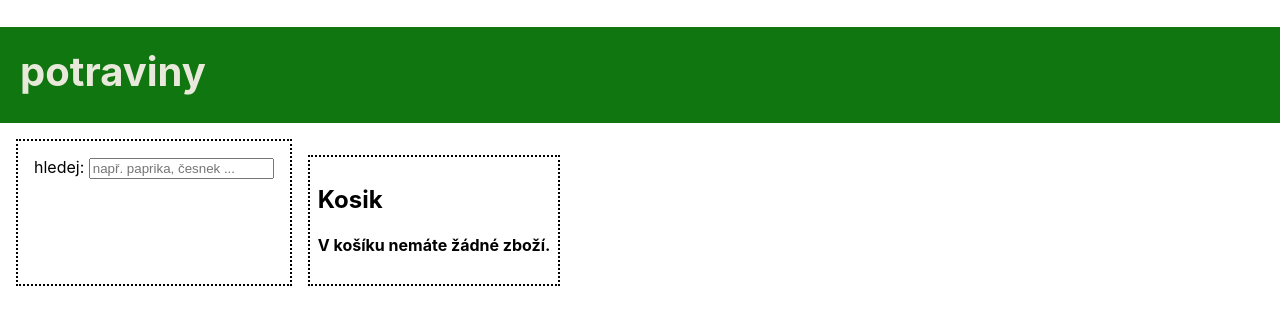
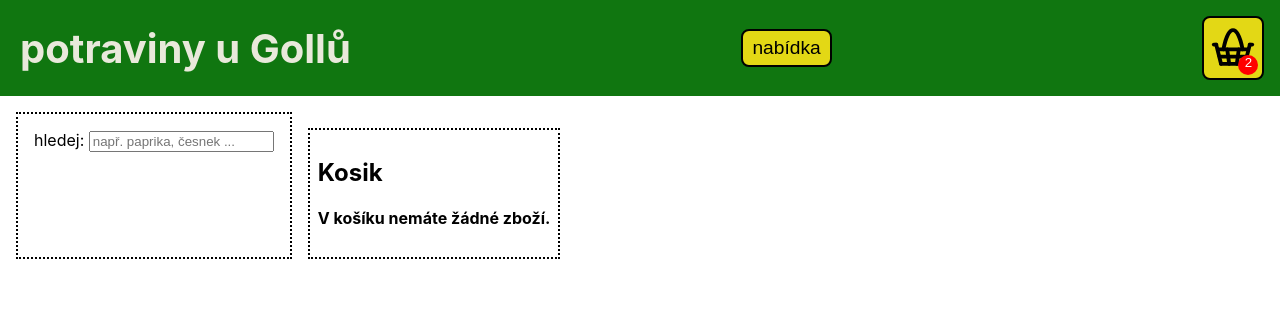
Before and after one commit to Dusan-Goll/OvoZel, a React (Create React App) app: page / in a window 1280 px wide. Shown: the top 324 px of the page. Built offline with nearby package versions, Linux system fonts and the light colour scheme.

Commit message:
I added buttons to header.

```diff
--- a/src/App.css
+++ b/src/App.css
@@ -3,6 +3,52 @@ header {
   color: #e9e9db;
   font-size: 2rem;
   height: 3em;
+  display: flex;
+  flex-direction: row;
+  align-items: center;
+  justify-content: space-between;
+}
+
+header button {
+  background-color: #e3d815;
+  border: 2px solid #000;
+  border-radius: 8px;
+  transition: all ease 0.3s;
+}
+
+header button:hover {
+  background-color: #dbd78d;
+  rotate: 8deg;
+  cursor: pointer;
+}
+
+#nabidka {
+  font-size: 1.2rem;
+  height: 2em;
+  padding: 0 0.5em;
+}
+
+#kosik {
+  margin-right: 1rem;
+  padding: 0.3rem;
+  position: relative;
+}
+
+.cart-icon {
+  font-size: 1rem;
+  height: 3em;
+  width: 3em;
+}
+
+.cisilko {
+  background-color: #ff0000;
+  color: #fff;
+  height: 20px;
+  width: 20px;
+  border-radius: 50%;
+  position: absolute;
+  left: 34px;
+  top: 37px;
 }
 
 h1 {
--- a/src/App.js
+++ b/src/App.js
@@ -59,7 +59,15 @@ function App() {
   return (
     <>
       <header>
-        <h1>potraviny</h1>
+        <h1>potraviny u Gollů</h1>
+        <button id="nabidka">nabídka</button>
+        <button id="kosik">
+          <img
+            className="cart-icon" src="./img/svgs/cart.svg"
+            alt="ikonka nákupního košíku"
+          />
+          <div className="cisilko">2</div>
+        </button>
       </header>
 
       <main>
```
Also changed, not shown: public/img/svgs/cart.svg (added).
